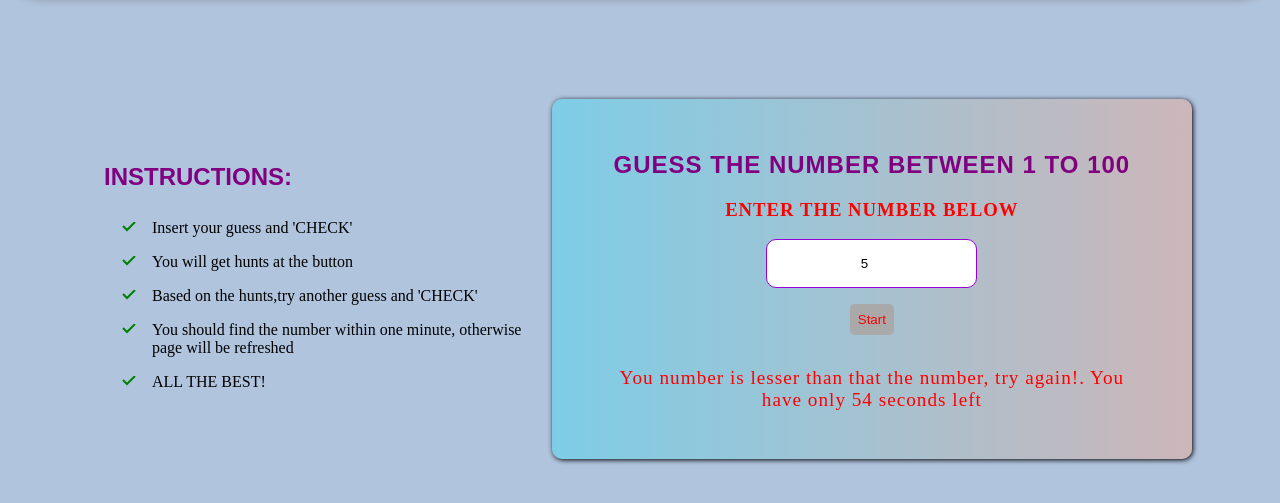
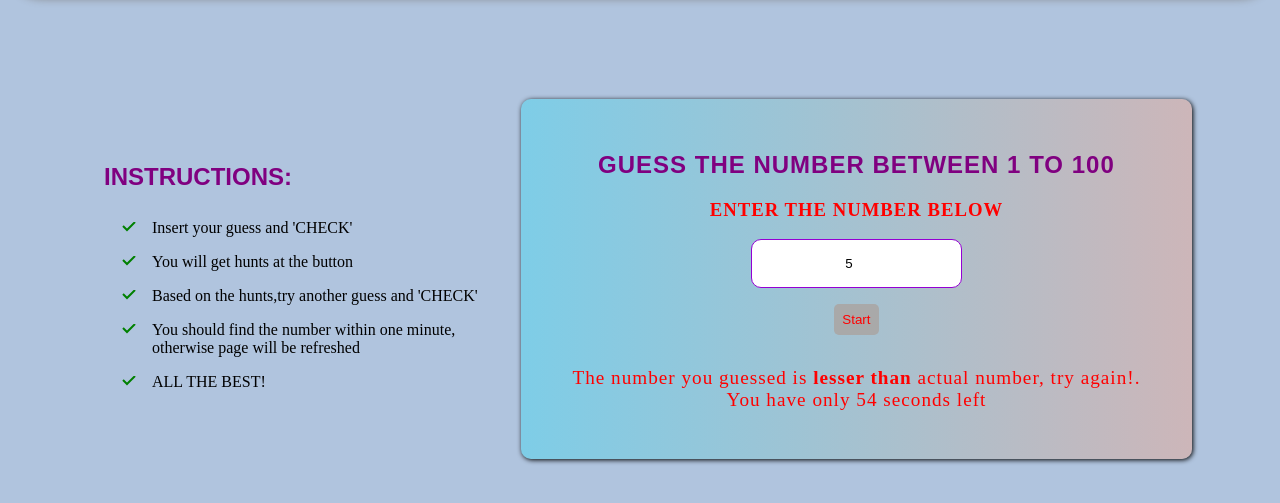
Before and after one commit to Gopikrishpr/NumberGame, a plain HTML site: page index.html in a window 1280 px wide. Both pictures are taken after typing "5" into the empty fields and a click on the button "Start". Shown: the part 125-628 px from the top of the page. Drawn offline with Linux system fonts and the light colour scheme.

Commit message:
Update index.html

```diff
--- a/index.html
+++ b/index.html
@@ -128,14 +128,14 @@
             let result = parseInt(input);
             let end = new Date();
             let sec = Math.ceil((end.getTime()-start.getTime())/1000);
-            if(input === "" || result > 100)
+            if(input === "" || result > 100 || result < 0)
                document.getElementById('result').innerHTML = `<span style="color:red">Your number is invalid, please give valid number. You have only ${60-sec} seconds left</span>`;
             else if(result === random)
               document.getElementById('result').innerHTML = `<span style="color:green">You got the number. You found the number in ${sec} seconds</span>`;
             else if(result > random)
-              document.getElementById('result').innerHTML = `<span style="color:red">Your number is greater than that the number, try again!. You have only ${60-sec} seconds left</span>`;
+              document.getElementById('result').innerHTML = `<span style="color:red">The number you guessed is <strong>greater than</strong> actual number,try again!. You have only ${60-sec} seconds left</span>`;
             else
-              document.getElementById('result').innerHTML = `<span style="color:red">You number is lesser than that the number, try again!. You have only ${60-sec} seconds left</span>`;
+              document.getElementById('result').innerHTML = `<span style="color:red">The number you guessed is <strong>lesser than</strong> actual number, try again!. You have only ${60-sec} seconds left</span>`;
             return false;
        }
     </script>
```
